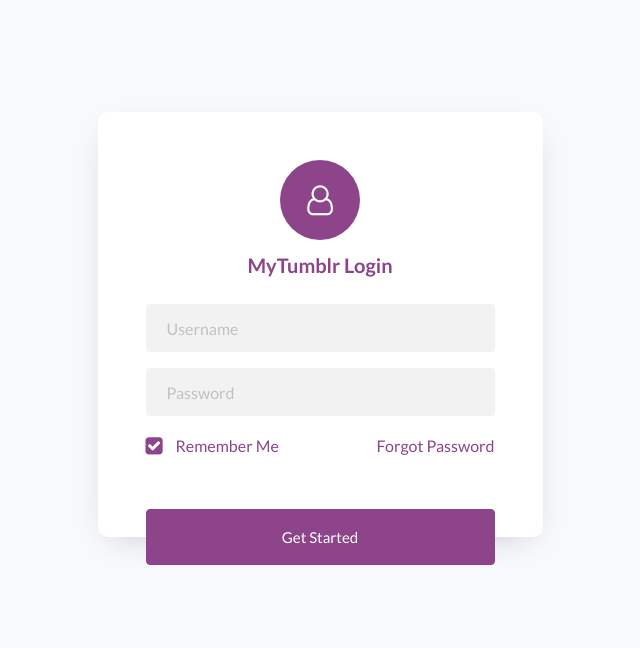
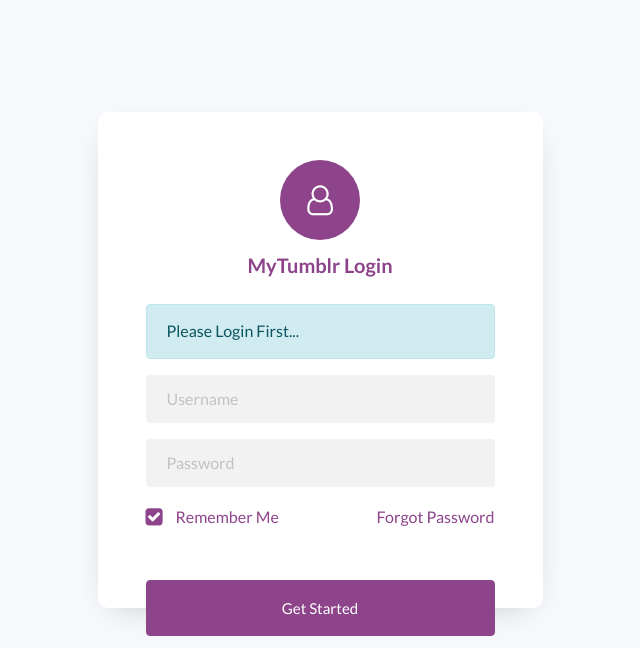
Before and after one commit to SaceKylaPatrice/MyTumblr, a PHP site: page /index.php?logfirst in a window 1280 px wide. Shown: the top 648 px of the page, without its empty margins (320-960 px from the left). Run offline with PHP 8.4, Linux system fonts and the light colour scheme.

Commit message:
php login scipt added

```diff
--- a/index.php
+++ b/index.php
@@ -1,3 +1,48 @@
+<?php
+//start the session function
+session_start();
+
+
+//create a pre defined username and password since we do not have database
+$acc_username = "Kylapatrice";
+$acc_password = "kylapatrice919";
+$acc_fullname = "Kyla Patrice Soberano";
+$acc_address = "Dawis, Gasan, Marinduque";
+
+//check the currrent url for the redirections later
+$url_add= "http://".$_SERVER['HTTP_HOST'].$_SERVER['PHP_SELF'];
+
+
+//condition to know if the button is clicked
+if(isset($_REQUEST['login_button']) === true){
+	//get the username and password from the form and compare to the predefined username and password
+	//kapag mali agad username
+		if($_REQUEST['form_username'] != $acc_username){
+			echo "Username is not existed in the system";
+				header("Location: ".$url_add."?notexist");
+		}
+
+	//kapag tama username pero mali password
+		else if ($_REQUEST['form_username'] == $acc_username && $_REQUEST['form_password'] != $acc_password) {
+			header("Location: ".$url_add."?wrongpass");
+		}
+
+	//tama username at password
+		else if($_REQUEST['form_username']==$acc_username && $_REQUEST['form_password']==$acc_password){
+			header("Location: ".$url_add. "?success");
+
+			//create a session variables
+			$_SESSION['ses_username']= $acc_username;
+			$_SESSION['ses_password']= $acc_password;
+			$_SESSION['ses_fullname']= $acc_fullname;
+			$_SESSION['ses_address']= $acc_address;
+
+		}	//end of correct username and password
+
+}
+
+?>
+
 <!doctype html>
 <html lang="en">
   <head>
@@ -24,12 +69,37 @@
 		      	</div>
 		      	<h3 class="text-center mb-4">MyTumblr Login</h3>
 
-						<form action="#" class="login-form">
+
+						<form method="POST" class="login-form">
+
 		      		<div class="form-group">
-		      			<input type="text" class="form-control rounded-left" placeholder="Username" required>
+		      				<?php
+		    //this is the messaging
+		      				if(isset($_REQUEST['notexist'])=== true){
+		      					echo "<div class='alert alert-danger' role='alert'>Username does not exist... </div>";
+
+		      				}else if(isset($_REQUEST['wrongpass'])===true){
+		      					echo "<div class='alert alert-warning role='alert'>Incorrect Password... </div>";
+		      				}else if(isset($_REQUEST['success'])===true){
+		      					echo "<div class='alert alert-success role='alert'>Redirecting... </div>";
+		      					header ("Refresh: 5; url=account.php");
+		      				}else if (isset($_REQUEST['logout'])===true){
+		      					echo "<div class='alert alert-info role='alert'>Thank You... </div>";
+		      				}else if (isset($_REQUEST['logfirst'])===true){
+		      					echo "<div class='alert alert-info role='alert'>Please Login First... </div>";
+		      				} else if (isset($_SESSION['ses_username'])===true){
+		      					echo "<div class='alert alert-warning role='alert'>You are still loged in. Please <a href='account.php'> click here </a>to proceed. </div>";
+		      				}
+
+		      				?>
+
+
+
+
+		      			<input type="text" class="form-control rounded-left" placeholder="Username" name="form_username" required>
 		      		</div>
 	            <div class="form-group d-flex">
-	              <input type="password" class="form-control rounded-left" placeholder="Password" required>
+	              <input type="password" class="form-control rounded-left" placeholder="Password" name="form_password" required>
 	            </div>
 	            <div class="form-group d-md-flex">
 	            	<div class="w-50">
@@ -43,9 +113,12 @@
 								</div>
 	            </div>
 	            <div class="form-group">
-	            	<button type="submit" class="btn btn-primary rounded submit p-3 px-5">Get Started</button>
+
+	            	<button type="submit" class="btn btn-primary rounded submit p-3 px-5" name="login_button" >Get Started</button>
 	            </div>
 	          </form>
+
+
 	        </div>
 				</div>
 			</div>
```
Also changed, not shown: account.php (+25 -3 lines).
